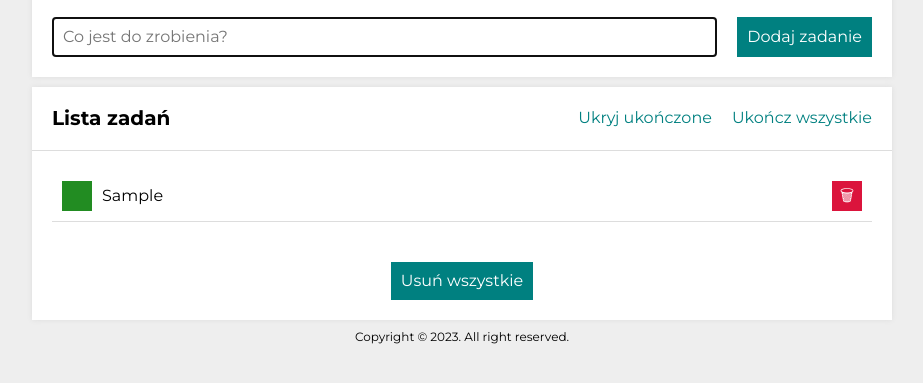
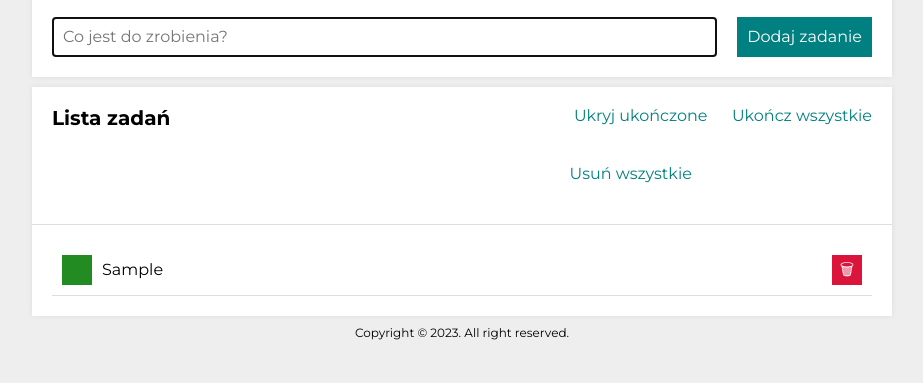
Before and after one commit to Aleksandra-Nie/todo-List, a plain HTML site: page index.html in a window 1280 px wide. Both pictures are taken after typing "Sample" into the empty fields and a click on the button "Dodaj zadanie". Shown: the part 167-550 px from the top of the page, without its empty margins (178-1101 px from the left). Drawn offline with nearby package versions, Linux system fonts and the light colour scheme.

Commit message:
resetButton change position

```diff
--- a/css/button.css
+++ b/css/button.css
@@ -34,12 +34,19 @@
 }
 
 .button--reset {
-    display: grid;
-    margin: 20px auto 20px;
     border: none;
-    padding: 10px;
-    color: white;
-    background-color: hsl(180, 100%, 25%);
+    padding: 20px;
+    padding-left: 0;
+    margin: 0;
+    color: teal;
+    background-color: white;
     cursor: pointer;
-    text-align: center;
+    transition: 0.5s;
 }
+
+@media (max-width: 767px) {
+    .button--reset {
+        padding: 20px;
+        padding-top: 0;
+    }
+}
--- a/css/section.css
+++ b/css/section.css
@@ -27,7 +27,7 @@
 
 .section__container {
     display: grid;
-    grid-template-columns: 2fr auto;
+    grid-template-columns: 2fr auto auto;
     border-bottom: 1px solid #ddd;
 }
 
--- a/index.html
+++ b/index.html
@@ -50,11 +50,11 @@
             <div class="section__container">
                 <h2 class="section__header section__header--second">Lista zadań</h2>
                 <div class="buttons js-buttons"></div>
+                <div class="section__reset js-reset">
+                </div>
             </div>
             <div class="section__body">
                 <ul class="section__list js-tasks"></ul>
-            </div>
-            <div class="section__reset js-reset">
             </div>
         </section>
 
--- a/js/script.js
+++ b/js/script.js
@@ -68,27 +68,6 @@
     });
   };
 
-  const resetButton = () => {
-    const resetElements = document.querySelector(".js-reset");
-
-    if (!tasks.length) {
-      resetElements.innerHTML = "";
-      return;
-    }
-
-    resetElements.innerHTML = `
-    <button type="reset" class="button button--reset js-reset">Usuń wszystkie</button>
-    `;
-  };
-
-  const bindResetEvent = () => {
-    const resetElements = document.querySelector(".js-reset");
-
-    if (resetElements) {
-      resetElements.addEventListener("click", removeAllTasks);
-    }
-  };
-
   const renderButtons = () => {
     const buttonElements = document.querySelector(".js-buttons");
 
@@ -108,6 +87,7 @@
         >
         Ukończ wszystkie
         </button>
+        <button type="reset" class="button button--reset js-reset">Usuń wszystkie</button>
     `;
   };
 
@@ -123,6 +103,13 @@
     if (markAllCompletedTasksButton) {
       markAllCompletedTasksButton.addEventListener("click", markAllTasksCompleted);
     }
+
+    const resetElements = document.querySelector(".js-reset");
+
+    if (resetElements) {
+      resetElements.addEventListener("click", removeAllTasks);
+    }
+
   };
 
   const renderTasks = () => {
@@ -155,8 +142,6 @@
 
     bindEvents();
     bindButtonEvents();
-    resetButton();
-    bindResetEvent();
   };
 
   const onFormSubmit = (event) => {
@@ -173,7 +158,7 @@
   };
 
   const resetForm = () => {
-    const tasks = document.querySelector(".js-tasks");
+
     const buttonElements = document.querySelector(".js-buttons");
     const resetElements = document.querySelector(".js-reset");
     buttonElements.innerHTML = "";
```
